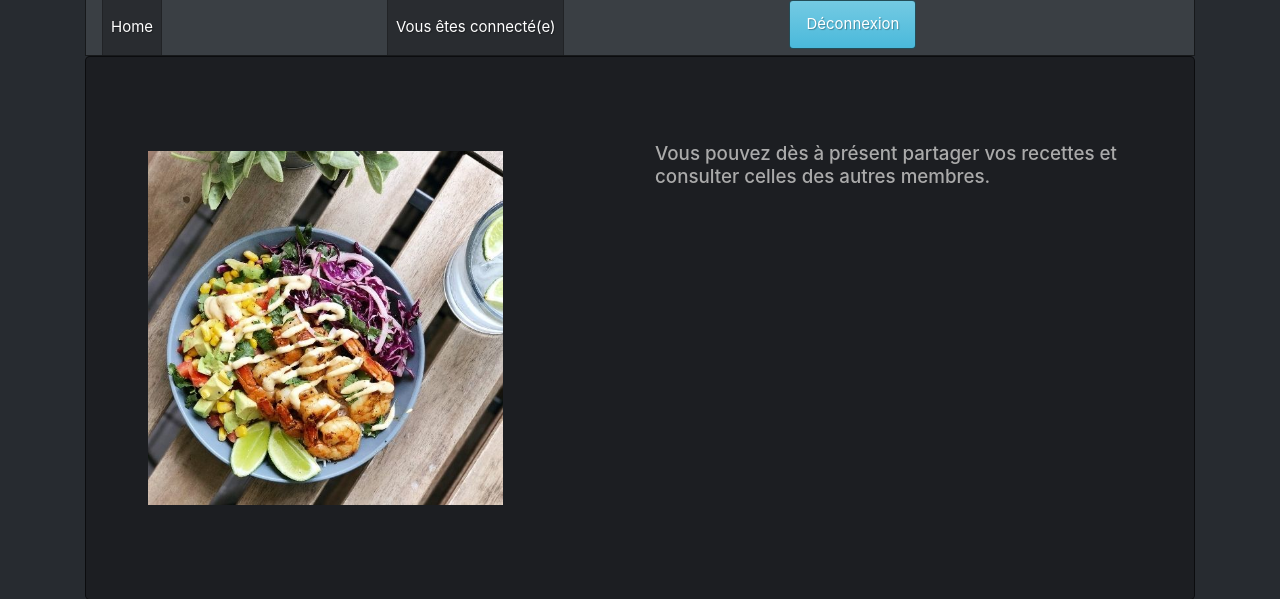
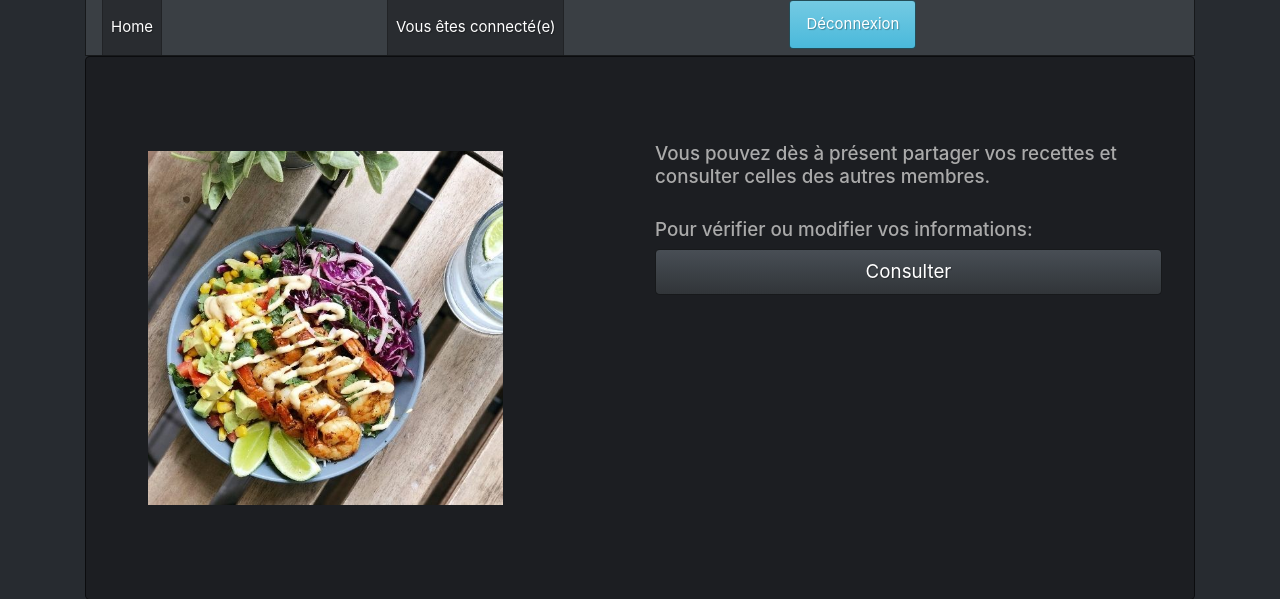
Before and after one commit to thucnhi-wiedenhofer/module-connexion, a PHP site: page /index.php in a window 1280 px wide. Shown: the part 451-1050 px from the top of the page. Run offline with PHP 8.4, Linux system fonts and the light colour scheme; the visitor is signed in with stand-in values (Sample User, id 1).

Commit message:
correct index corps

```diff
--- a/index.php
+++ b/index.php
@@ -77,7 +77,9 @@ if(isset($_POST['session_fin']))
                 <div class="col-lg-6 col-sm-12"><br/>
                 <?php  if(isset($_SESSION['login']))
                     {
-                        echo '<p class="h5">Vous pouvez dès à présent partager vos recettes et consulter celles des autres membres.</p>';
+                        echo '<p class="h5">Vous pouvez dès à présent partager vos recettes et consulter celles des autres membres.</p><br />';
+                        echo '<p class="h5">Pour vérifier ou modifier vos informations:</p>';
+                        echo '<form action="profil.php" method="post"><button type="submit" class="btn btn-primary btn-lg btn-block" name="modifier">Consulter</button></form>';
                     }else{
                         echo ' <p class="h5">Vous n\'avez pas d\'idée pour ce soir? <br/>Consultez et échangez vos recettes entre membres.<br/>
                         Pour accéder à notre espace abonné, veuillez-vous connecter.</p><br/>
```
